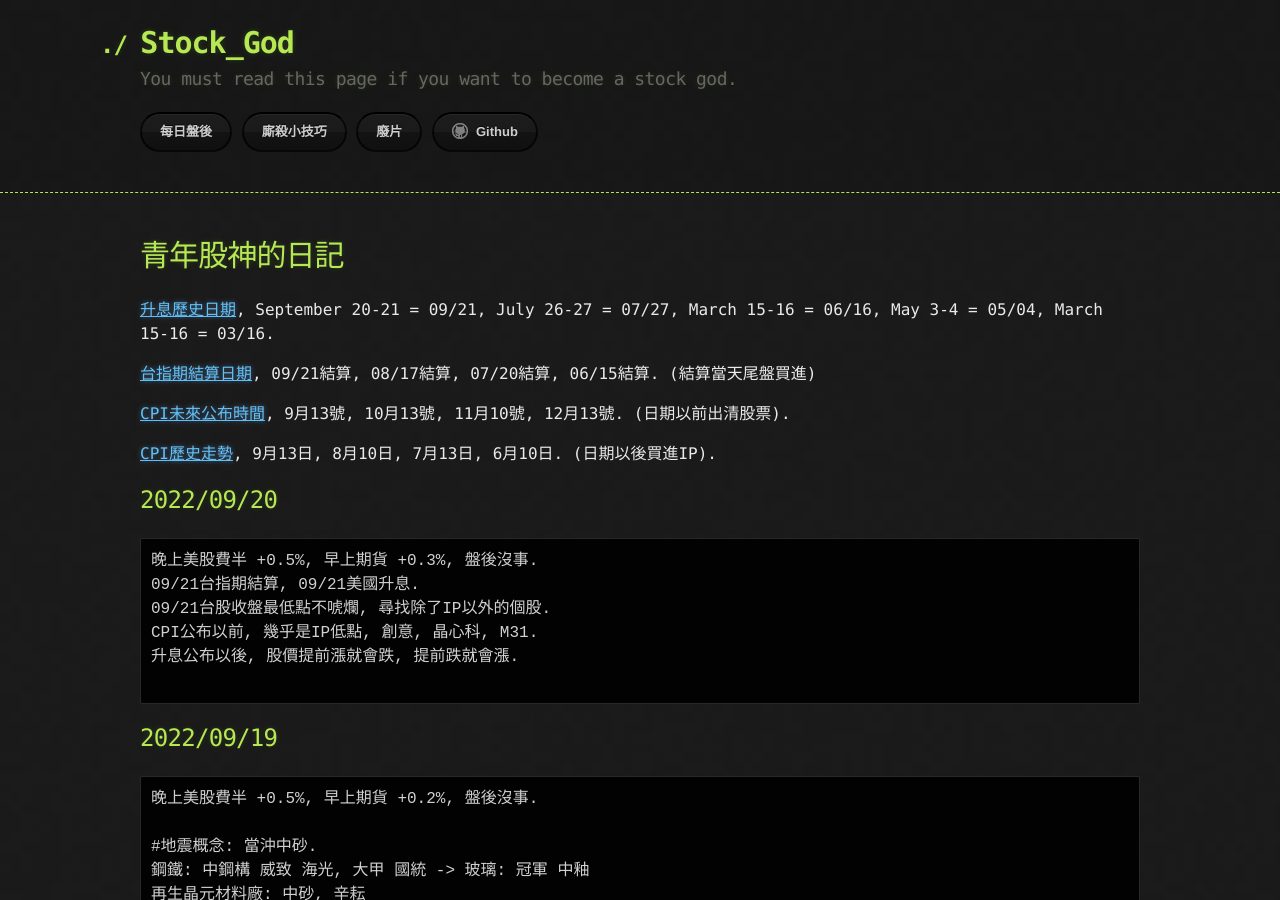
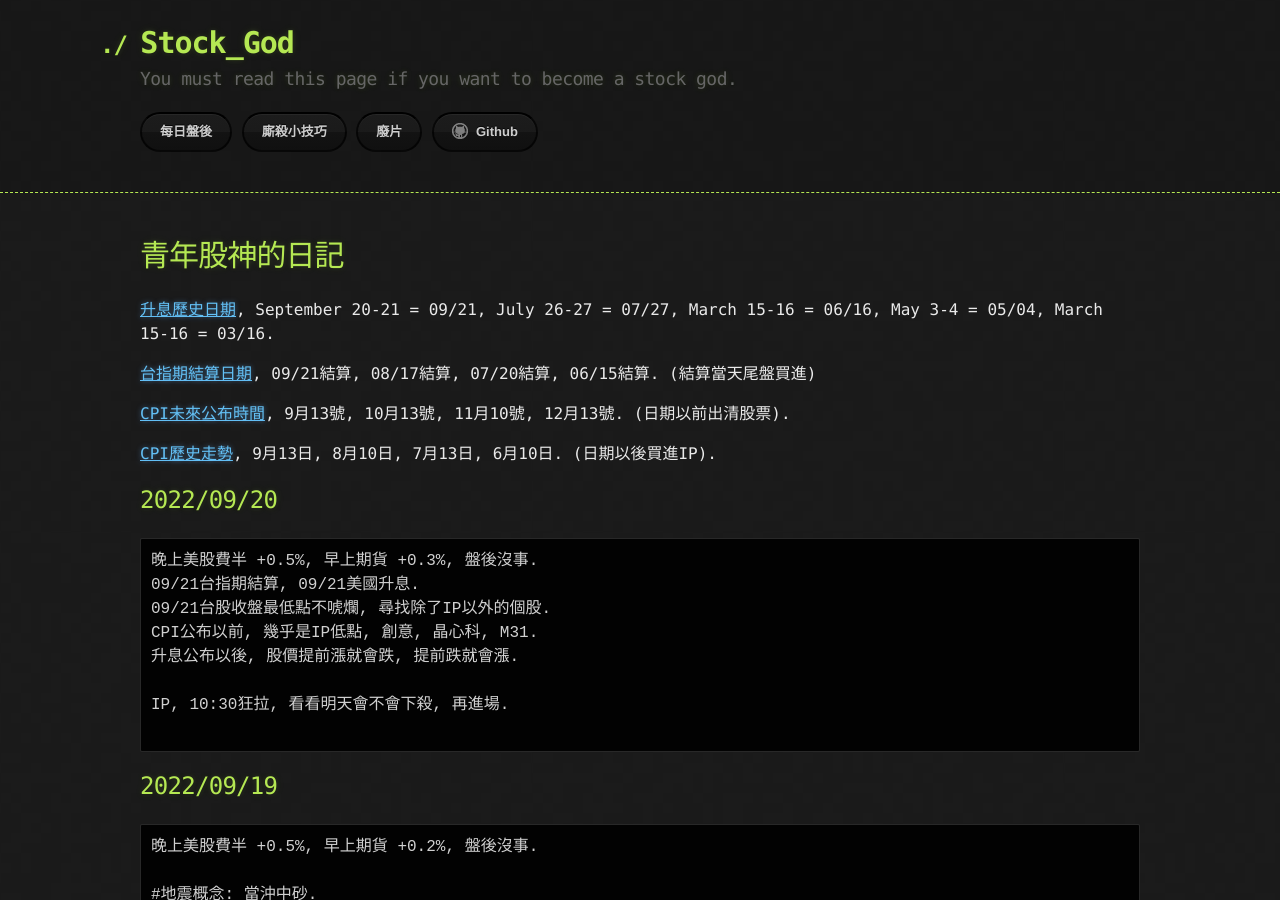
Before and after one commit to lepg5487/Stock_God, a Jekyll site: the page built from index.md, in a window 1280 px wide and 900 px high. Built offline with Jekyll 4.4.1, drawn with Linux system fonts in a browser that asks for light colours; our own code applies the rules of GitHub Pages for plain Markdown files.

Commit message:
Update index.md

````diff
--- a/index.md
+++ b/index.md
@@ -19,6 +19,8 @@ layout: testlayouts
 09/21台股收盤最低點不唬爛, 尋找除了IP以外的個股.
 CPI公布以前, 幾乎是IP低點, 創意, 晶心科, M31.
 升息公布以後, 股價提前漲就會跌, 提前跌就會漲.
+
+IP, 10:30狂拉, 看看明天會不會下殺, 再進場.
 
 ```
 
````
